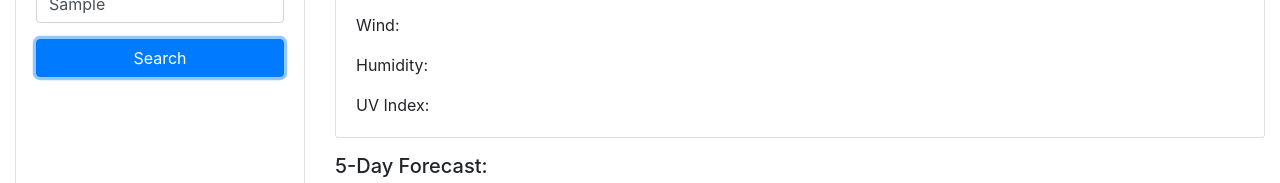
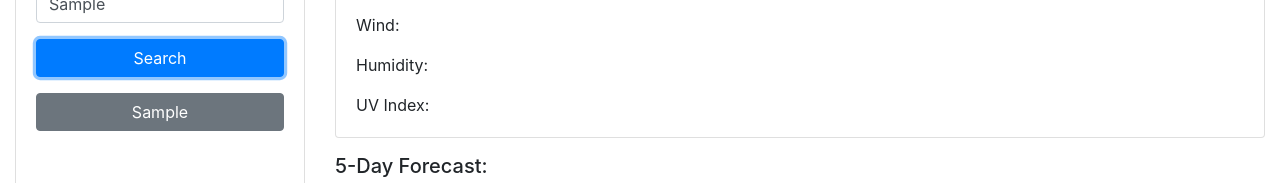
Before and after one commit to laurenlgoss/weather-dashboard, a plain HTML site: page index.html in a window 1280 px wide. Both pictures are taken after typing "Sample" into the empty fields and a click on the button "Search". Shown: the part 180-363 px from the top of the page. Drawn offline with nearby package versions, Linux system fonts and the light colour scheme; no server answers.

Commit message:
added function to render search history

```diff
--- a/assets/css/style.css
+++ b/assets/css/style.css
@@ -20,7 +20,8 @@ main {
     height: 100%;
 }
 
-#custom-search-button {
+#custom-search-button,
+.custom-history-button {
     width: 100%;
     margin-top: 1em;
 }
--- a/assets/js/script.js
+++ b/assets/js/script.js
@@ -9,6 +9,8 @@ var currentWindSpeedEl = document.querySelector("#current-wind-speed");
 var currentHumidityEl = document.querySelector("#current-humidity");
 var currentUVIEl = document.querySelector("#current-uvi");
 
+var searchCardBody = document.querySelector("#custom-search-card-body");
+
 var forecastDataElArray = document.querySelectorAll(".forecast-date");
 var forecastIconElArray = document.querySelectorAll(".forecast-icon");
 var forecastTempElArray = document.querySelectorAll(".forecast-temp");
@@ -18,7 +20,7 @@ var forecastHumidityElArray = document.querySelectorAll(".forecast-humidity");
 var currentDate = moment();
 
 // Create array for local storage
-var storedCityArray = localStorage.getItem("cityInput") || [];
+var storedCityButtonArray = JSON.parse(localStorage.getItem("cityButton")) || [];
 
 function init() {
     // Add event listener to search button
@@ -34,17 +36,25 @@ function handleSearch() {
     var currentWeatherTitle = cityInput + " (" + currentDate.format("M/D/YYYY") + ")";
     currentWeatherTitleEl.textContent = currentWeatherTitle;
 
-    // Push city input into local storage array
-    storedCityArray.push(cityInput);
-    localStorage.setItem("cityInput", cityInput);
-
-    renderStoredCities();
+    renderCityButtons(cityInput);
     fetchLatLon(cityInput);
 }
 
-// Render cities from local storage to page
-function renderStoredCities() {
-    console.log(storedCityArray);
+// Render search history buttons to page
+function renderCityButtons(cityInput) {
+    var cityButton = document.createElement("button");
+    cityButton.setAttribute("class", "btn btn-secondary custom-history-button");
+    cityButton.textContent = cityInput;
+    searchCardBody.appendChild(cityButton);
+
+    var cityObject = {
+        cityName: cityInput,
+        cityButton: cityButton,
+    }
+
+    // Push city object into local storage array
+    storedCityButtonArray.push(cityObject);
+    localStorage.setItem("city", JSON.stringify(storedCityButtonArray));
 }
 
 // Get latitude/longitude of city input
@@ -127,7 +137,6 @@ function renderForecast(forecastArray) {
     }
 }
 
-// Add current search to local storage
 // Render cities from local storage to page
 
 // Add event listener to city buttons
--- a/index.html
+++ b/index.html
@@ -23,7 +23,7 @@
                 <div class="col-3 custom-search-container">
                     <!-- Bootstrap card -->
                     <div class="card custom-search-card">
-                        <div class="card-body">
+                        <div class="card-body" id="custom-search-card-body">
                             <!-- Bootstrap search form with datalist -->
                             <h5 class="card-title">Search for a city:</h5>
                             <label for="exampleDataList" class="form-label"></label>
@@ -37,7 +37,7 @@
                                 <option value="Chicago">
                             </datalist>
                             <!-- Bootstrap search button -->
-                            <button href="#" class="btn btn-primary" id="custom-search-button">Search</button>
+                            <button class="btn btn-primary" id="custom-search-button">Search</button>
                         </div>
                     </div>
                 </div>
```
